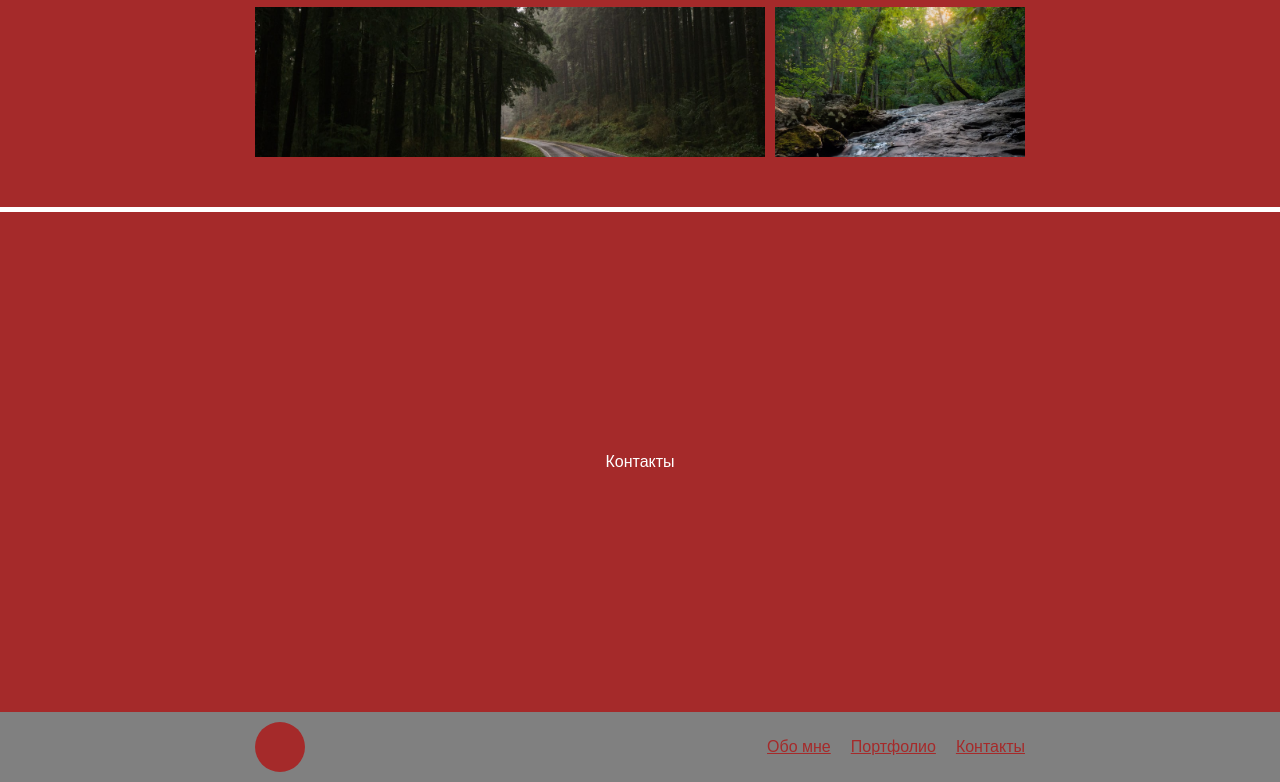
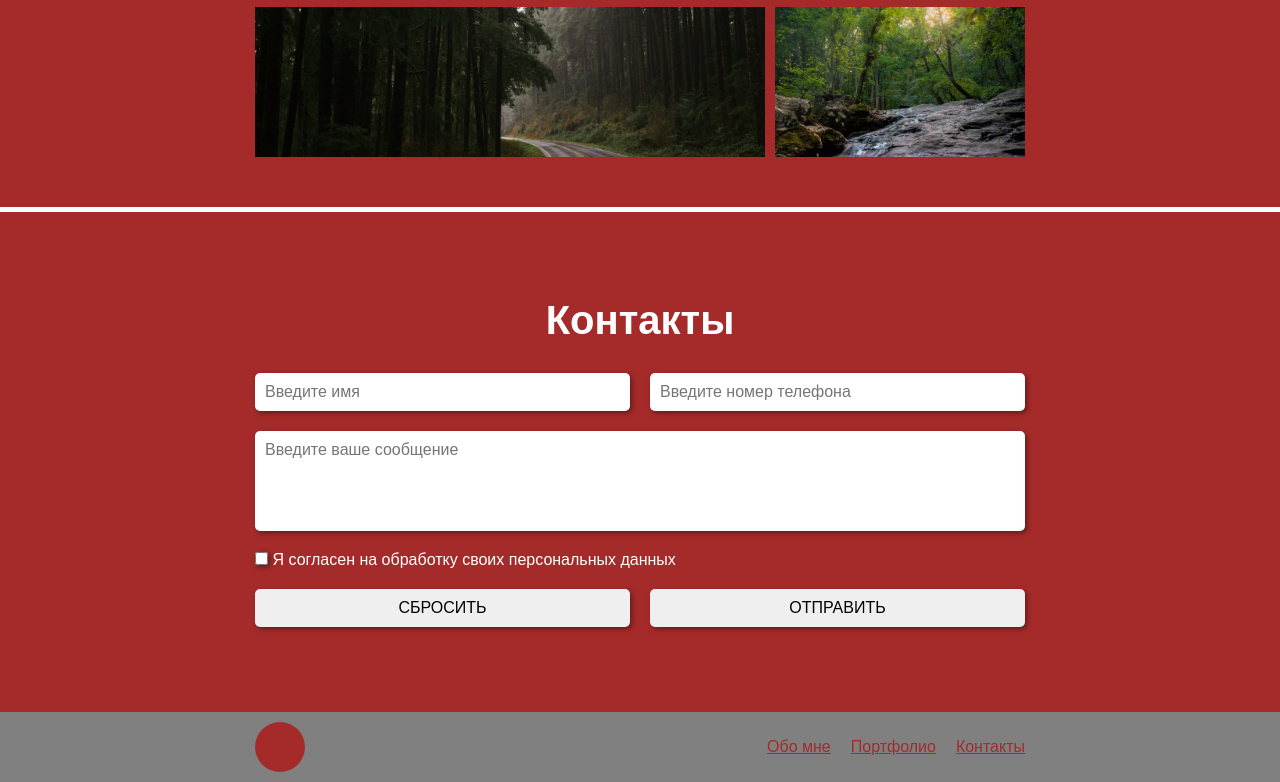
Before and after one commit to Asker889/web-train, a plain HTML site: page lesson1 html/index.html in a window 1280 px wide. Shown: the part 1192-1974 px from the top of the page. Drawn offline with Linux system fonts and the light colour scheme.

Commit message:
add contact

```diff
--- a/lesson1 html/index.html
+++ b/lesson1 html/index.html
@@ -162,8 +162,48 @@
 			border-radius: 100px;
 		}
 
+		/*contacts*/
 
+		input, textarea, button {
+			padding:10px;
+			border-radius: 5px;
+			font-size: 16px;
+			outline:0;
+			border: 0;
+			box-shadow: 2px 2px 5px rgba(0, 0, 0, 0.4);
+			transition: 0.3;
+		}
 
+		button{
+			cursor:pointer;
+			text-transform: uppercase;
+			transition: 0.15s;
+		}
+
+		button:active{
+			scale: 0.9;
+		}
+		input:focus,textarea:focus {
+			background: grey;
+			color: #fff;
+		}
+
+		form{
+			display:grid;
+			grid-template-columns: 1fr 1fr;
+			gap:20px;
+		}
+
+		[name="comment"]{
+			resize:none;
+			height:80px;
+			grid-column: 1/3;
+		}
+
+		label{
+			grid-column: 1/3;
+			user-select:none;
+		}
 
 	</style>
 </head>
@@ -216,7 +256,24 @@
 			</div>
 			</div>
 		</section>
-		<section id="contact">Контакты</section>
+		<section id="contact">
+			<div class="container">
+				<h2>Контакты</h2>
+				<form>
+					<input required placeholder="Введите имя" type="text" name="person">
+					<input required placeholder="Введите номер телефона" type="number" name="phone">
+					<textarea placeholder="Введите ваше сообщение" name="comment"></textarea>
+					<label>
+						<input required type="checkbox">
+						<span>Я согласен на обработку своих персональных данных</span>
+					</label>
+					<button type="reset"> Сбросить</button>
+					<button type="sumbit"> Отправить</button>
+
+				</form>
+			</div>
+
+		</section>
 
 	</main>
 
```
